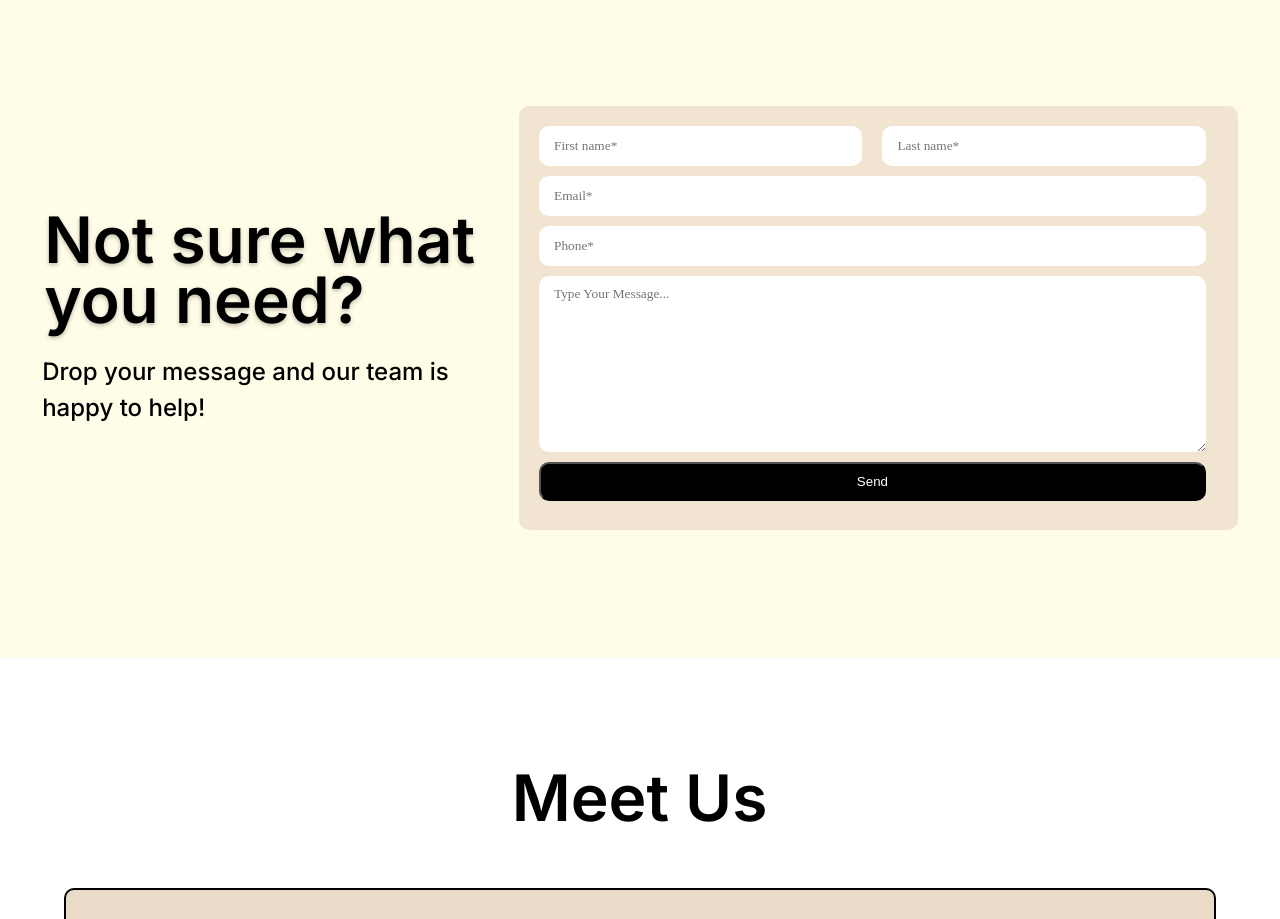
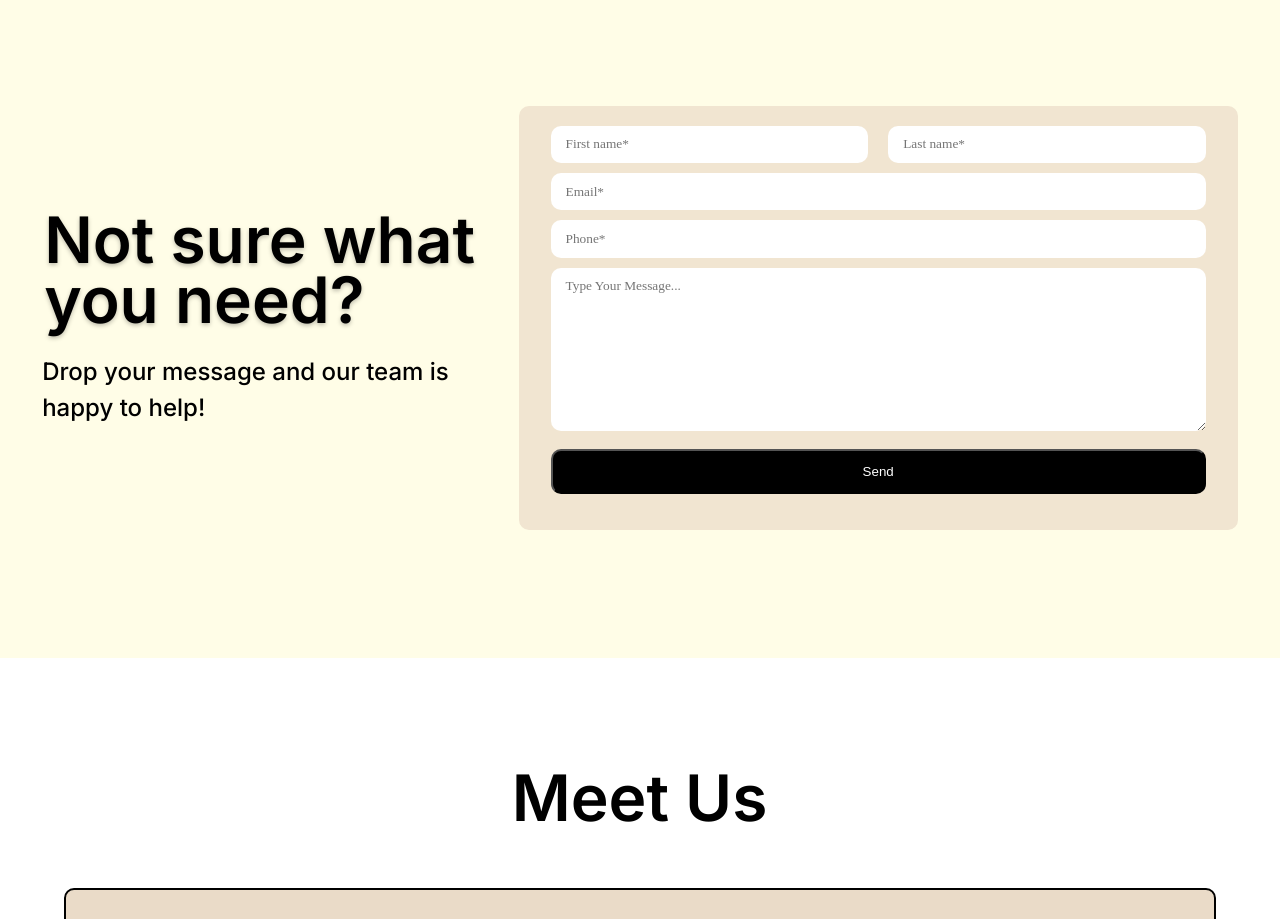
Before and after one commit to trollord/Rasik, a React (Vite) app: page / in a window 1280 px wide. Shown: the part 4340-5259 px from the top of the page. Built offline with nearby package versions, Linux system fonts and the light colour scheme; a web font is replaced by a local one.

Commit message:
few fixes

```diff
--- a/src/modules/homePage/components/contactUs/index.tsx
+++ b/src/modules/homePage/components/contactUs/index.tsx
@@ -45,7 +45,7 @@ function ContactUs() {
   // console.log(isMobile);
   return (
 
-    <Grid className={styles.mainGrid} container id="contactUs" width='100%' spacing={2} m='auto' height='85vh' justifyContent="center" alignItems="center" sx={{flexDirection: isMobile ? 'row' : 'row',}} p={3} >
+    <Grid className={styles.mainGrid} container id="contactUs" width='100%' spacing={2} m='auto' height={isMobile?'90vh':'85vh'} justifyContent="center" alignItems="center" sx={{flexDirection: isMobile ? 'row' : 'row',}} p={3} >
 
       <Grid  ref={leftRef}   width={isMobile?"80vw": isTablet?"35vw":"477px"}  sx={{ marginBottom: isMobile ? 7 : 0 }}  >
         <Box className={styles.frameWrapper}>
@@ -59,9 +59,9 @@ function ContactUs() {
           </Box>
         </Box>
       </Grid>
-      <Grid container   ref={rightRef} item md={7} display='flex' height={isMobile ? '50vh':'53vh'} width={isMobile?"77vw":"646px"} bgcolor='#F1E5D1'  p={4} borderRadius='10px'>
-      <form onSubmit={handleSubmit} style={{paddingLeft:'0.3vw',paddingTop:"0.3vw",paddingBottom:"0.3vw",  width:'100%',display:'flex',gap:'10px',flexDirection:'column'}} >
-      <Box height="5vh" style={{display:'flex',gap:'10px'}}>
+      <Grid container   ref={rightRef} item md={7} display='flex' height={isMobile ? '53vh':'53vh'} width={isMobile?"77vw":"646px"} bgcolor='#F1E5D1'  p={4} borderRadius='10px'>
+      <form onSubmit={handleSubmit} style={{paddingLeft:'1.2vw',paddingTop:"0.3vw",paddingBottom:"0.3vw",  width:'100%',height:"100%",display:'flex',gap:'10px',flexDirection:'column'}} >
+      <Box height="5vh"  style={{display:'flex',gap:'10px'}}>
 
         <input type="text" name="name" value={formData.name} onChange={handleChange} placeholder='First name*' style={{padding:'10px 15px',width:'50%',height:"100%",marginRight:'10px',border:'none',borderRadius:'10px', fontFamily:"Inria Sans"}}/>
         <input type="text" name="name" value={formData.name} onChange={handleChange} placeholder='Last name*'style={{padding:'10px 15px',width:'50%',height:"100%",border:'none',borderRadius:'10px', fontFamily:"Inria Sans"}} />
@@ -79,8 +79,8 @@ function ContactUs() {
 
         <textarea name="message" value={formData.message} onChange={handleChange} placeholder='Type Your Message...' style={{width:'100%',height:"100%",border:'none',padding:'10px 15px',borderRadius:'10px', fontFamily:"Inria Sans"}} rows="8" cols="50"/>
       </Box>
-      <Box height="7vh" >
-        <button type="submit" style={{width:'100%',height:"70%",backgroundColor:'#000',color:'#fff',padding:'7px 10px',borderRadius:'10px'}}>Send</button>
+      <Box height="7vh" paddingTop="1vh">
+        <button type="submit" style={{width:'100%',height:isMobile ? '90%' : '100%',backgroundColor:'#000',color:'#fff',padding:'7px 10px',borderRadius:'10px'}}>Send</button>
       </Box>
     </form>
       </Grid>
--- a/src/modules/homePage/components/footerMobile/index.tsx
+++ b/src/modules/homePage/components/footerMobile/index.tsx
@@ -28,7 +28,7 @@ function FooterMobile() {
     return (
         <Grid>
         <Grid container flexDirection='column' height='60vh' width="100vw" bgcolor='#F1E5D1' justifyContent='center' >
-            <Grid container  height="26vh" flexDirection="row" width="100vw" paddingTop="2vh">
+            <Grid container  height="26vh" flexDirection="row" width="100vw" paddingTop="1.5vh">
                 {/* <Box flexDirection="column">
                     <Grid item width={350} height={"30%"} xs={4} paddingLeft="0px">
                         <img src="/imagenew.png" alt="logo" width={"120%"} height={"100%"} />
```
